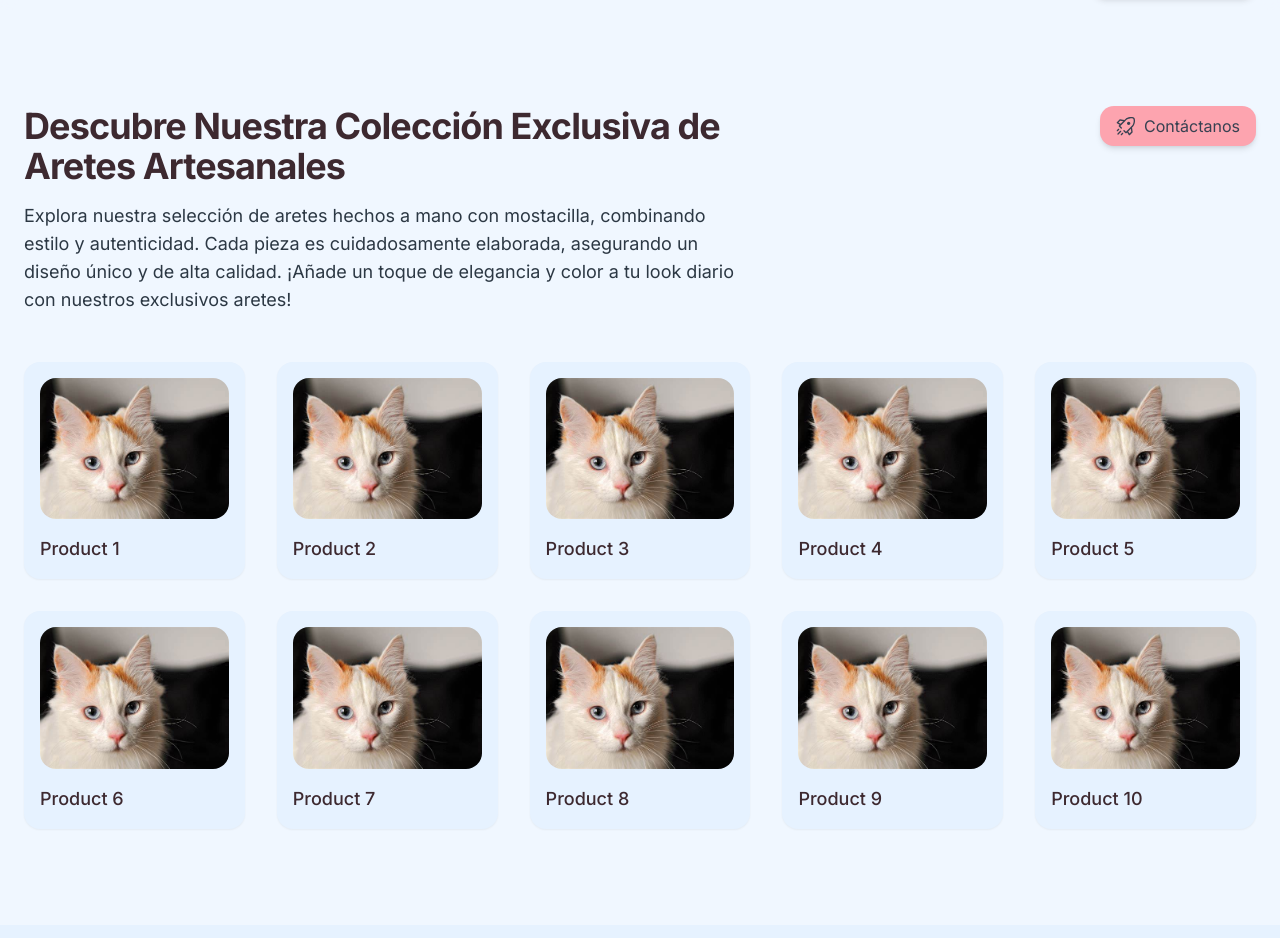
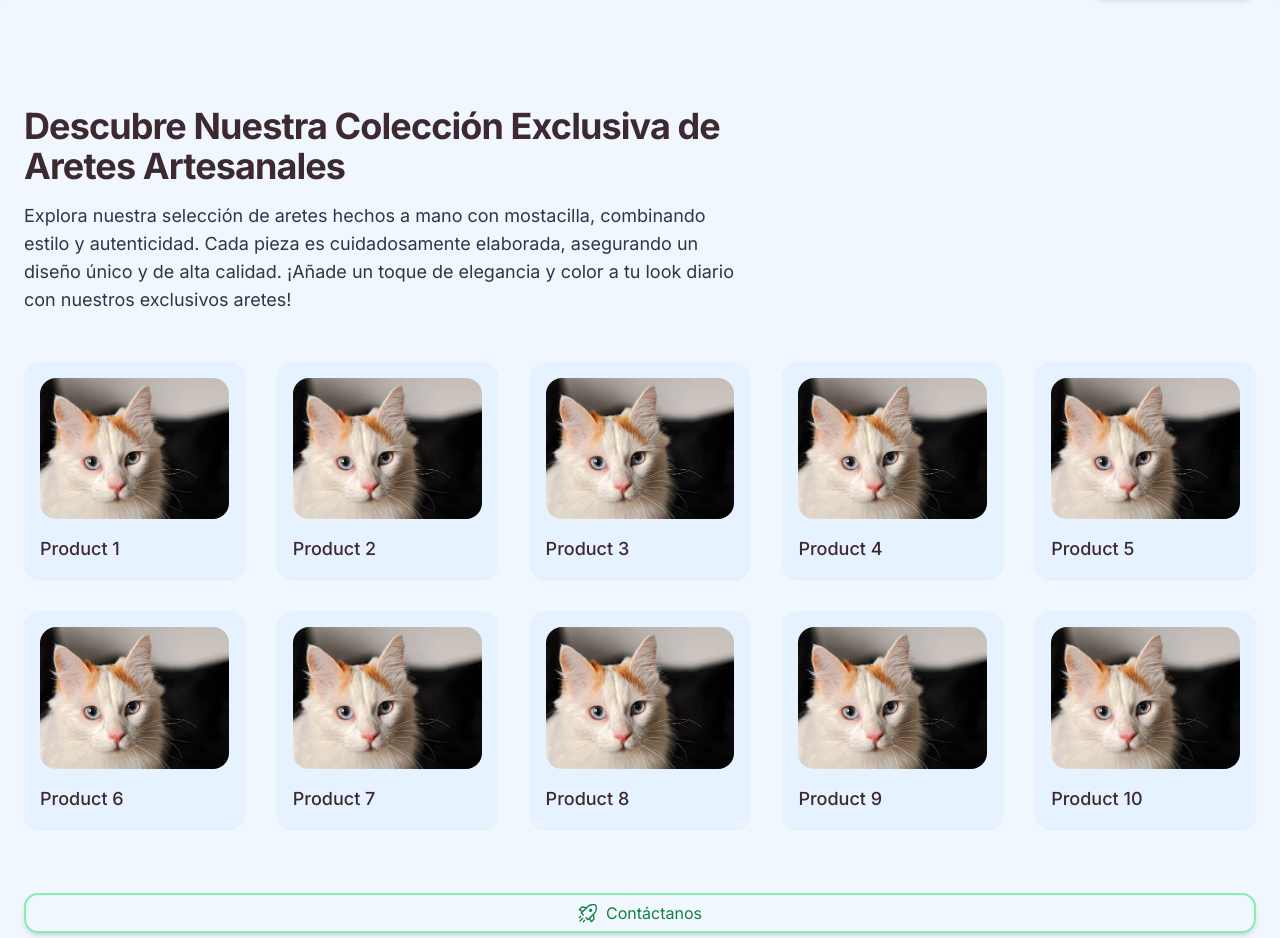
Before and after one commit to ZaidNc/Kataretes, a Next.js app: page / in a window 1280 px wide. Shown: the part 54-992 px from the top of the page. Built offline with nearby package versions, Linux system fonts and the light colour scheme.

Commit message:
+boton whatsa

```diff
--- a/src/app/page.tsx
+++ b/src/app/page.tsx
@@ -44,17 +44,6 @@ export default function Page() {
                   con nuestros exclusivos aretes!
                 </p>
               </div>
-              <div className="col-span-2 md:col-span-2 flex justify-end">
-                <a
-                  href="https://wa.me/c/573115433673"
-                  target="_blank"
-                  rel="noopener noreferrer"
-                  className="flex items-center gap-2 h-10 w-auto rounded-md bg-rose-300 text-gray-700 shadow-md transform transition-all duration-300 hover:scale-110 focus-visible:outline-none focus-visible:ring-1 focus-visible:ring-ring disabled:pointer-events-none disabled:opacity-50 px-4 py-2"
-                >
-                  <RocketIcon className="h-5 w-5" />
-                  Contáctanos
-                </a>
-              </div>
             </div>
             <div className="mt-12 grid grid-cols-2 gap-6 md:grid-cols-5 md:gap-8">
               {Array.from({ length: 10 }).map((_, index) => (
@@ -74,6 +63,17 @@ export default function Page() {
                   </div>
                 </div>
               ))}
+              <div className="col-span-2 md:col-span-5 flex justify-center mt-8">
+                <a
+                  href="https://wa.me/c/573115433673"
+                  target="_blank"
+                  rel="noopener noreferrer"
+                  className="flex items-center justify-center h-10 w-full rounded-md border-2 border-green-300 text-green-700 shadow-md transform transition-all duration-300 hover:scale-110 focus-visible:outline-none focus-visible:ring-1 focus-visible:ring-ring disabled:pointer-events-none disabled:opacity-50 px-4 py-2"
+                >
+                  <RocketIcon className="h-5 w-5 mr-2" />
+                  Contáctanos
+                </a>
+              </div>
             </div>
           </div>
         </section>
```
